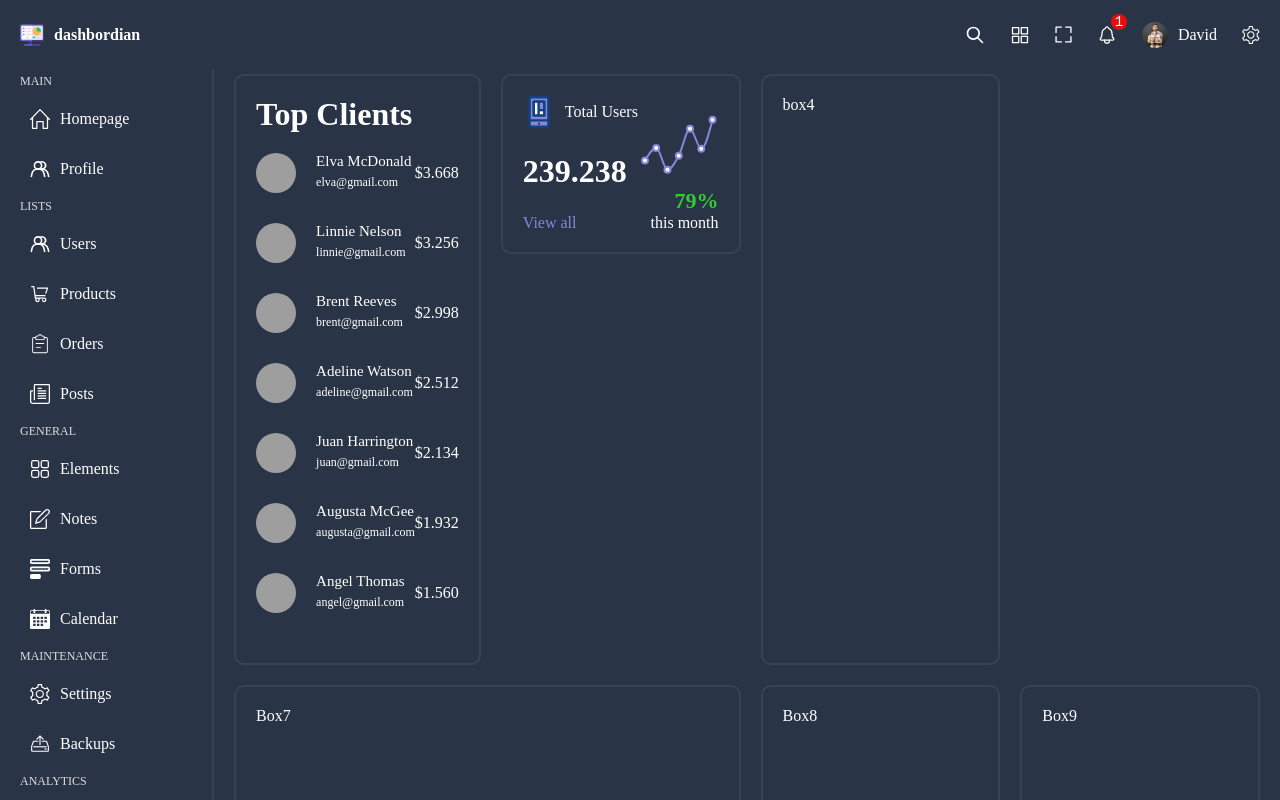
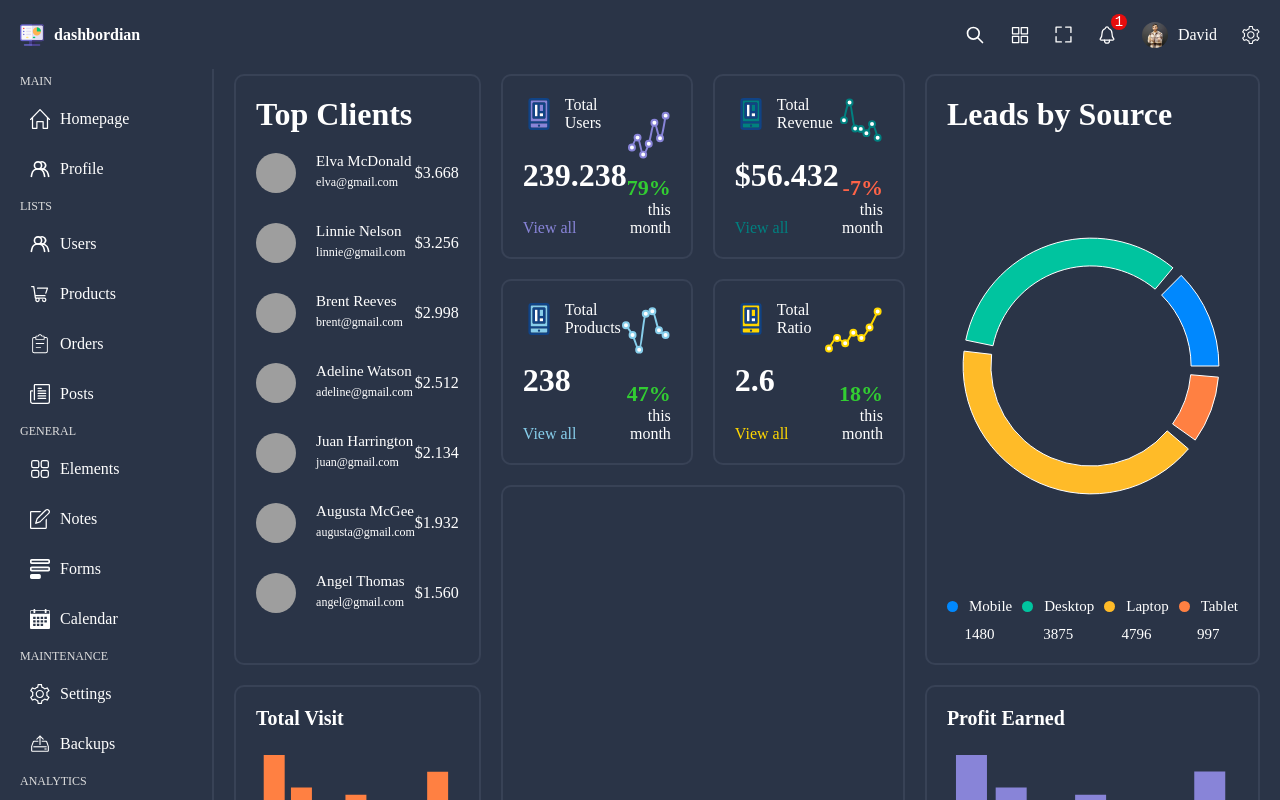
Before and after one commit to shahbazyyan/React_admin_dashboard, a React (Vite) app: page / in a window 1280 px wide. Shown: the top 800 px of the page. Built offline with nearby package versions, Linux system fonts and the light colour scheme; grey boxes are pictures that could not be loaded.

Commit message:
Created two barchartbox components and piechart component

```diff
--- /dev/null
+++ b/src/components/PieChartBox/PieChartBox.tsx
@@ -0,0 +1,57 @@
+import { Cell, Pie, PieChart, ResponsiveContainer, Tooltip } from 'recharts';
+import './piechartbox.scss';
+
+type Props = {
+  name: string;
+  value: number;
+  color: string;
+}[];
+
+const data: Props = [
+  { name: "Mobile", value: 1480, color: "#0088FE" },
+  { name: "Desktop", value: 3875, color: "#00C49F" },
+  { name: "Laptop", value: 4796, color: "#FFBB28" },
+  { name: "Tablet", value: 997, color: "#FF8042" },
+];
+
+function PieChartBox() {
+  return (
+    <div className='piechartbox'>
+    <h1>Leads by Source</h1>
+    <div className="chart">
+      <ResponsiveContainer width="99%" height={300}>
+      <PieChart>
+        <Tooltip
+        contentStyle={{background: "#fff" , borderRadius: "6px"}}
+        />
+        <Pie
+          data={data}
+          innerRadius={"72%"}
+          outerRadius={"92%"}
+          paddingAngle={5}
+          dataKey="value"
+        >
+          {data.map((item) => (
+            <Cell key={item.name}
+            fill={item.color} />
+          ))}
+        </Pie>
+        </PieChart>
+      </ResponsiveContainer>
+    </div>
+    <div className="options">
+        {data.map(item => (
+            <div className="option" key={item.name}>
+               <div className="title">
+                 <div className="dot" style={{backgroundColor: item.color}}/>
+                 <span>{item.name}</span>
+               </div>
+               <span>{item.value}</span>
+            </div>
+        ))}
+    </div>
+    </div>
+  )
+}
+
+export default PieChartBox
--- /dev/null
+++ b/src/components/PieChartBox/piechartbox.scss
@@ -0,0 +1,41 @@
+.piechartbox {
+    height: 100%;
+    display: flex;
+    flex-direction: column;
+    justify-content: space-between;
+
+    .chart {
+        display: flex;
+        justify-content: space-between;
+        align-items: center;
+        width: 100%;
+        height: 100%;
+    }
+
+    .options {
+        display: flex;
+        justify-content: space-between;
+        gap: 10px;
+        font-size: 15px;
+
+        .option {
+            display: flex;
+            flex-direction: column;
+            align-items: center;
+            gap: 11px;
+
+
+            .title {
+                display: flex;
+                gap: 11px;
+                align-items: center;
+
+                .dot {
+                    width: 11px;
+                    height: 11px;
+                    border-radius: 50%;
+                }
+            }
+        }
+    }
+}
--- /dev/null
+++ b/src/components/barchartbox/Barchartbox.tsx
@@ -0,0 +1,31 @@
+import { Bar, BarChart, ResponsiveContainer, Tooltip } from 'recharts';
+import './barchartbox.scss';
+
+interface Props {
+    title: string;
+    color: string;
+    dataKey: string
+    chartData: object[]
+}
+
+function Barchartbox(props: Props) {
+    return (
+        <div className='barchartbox'>
+            <h1>{props.title}</h1>
+            <div className="chart">
+            <ResponsiveContainer width="99%" height="100%">
+                <BarChart data={props.chartData}>
+                    <Tooltip
+                    contentStyle={{background: "#2a3447", borderRadius: "5px"}}
+                    labelStyle={{display: "none"}}
+                    cursor={{fill: "none"}}
+                    />
+                    <Bar dataKey={props.dataKey} fill={props.color} />
+                </BarChart>
+            </ResponsiveContainer>
+           </div>
+        </div>
+    )
+}
+
+export default Barchartbox
--- /dev/null
+++ b/src/components/barchartbox/barchartbox.scss
@@ -0,0 +1,12 @@
+.barchartbox {
+    width: 100%;
+    height: 100%;
+
+    h1 {
+        font-size: 20px;
+        margin-bottom: 20px;
+    }
+    .chart {
+       height: 140px;
+    }
+}
--- a/src/components/chartbox/chartbox.scss
+++ b/src/components/chartbox/chartbox.scss
@@ -30,6 +30,7 @@
             display: flex;
             flex-direction: column;
             text-align: right;
+            margin-top: 5px;
         }
         .percentage {
             font-weight: bold;
--- a/src/data.ts
+++ b/src/data.ts
@@ -191,49 +191,51 @@ export const menu = [
     title: "Total Products",
     number: "238",
     dataKey: "products",
-    percentage: 21,
+    percentage: 47,
     chartData: [
-      { name: "Sun", products: 400 },
-      { name: "Mon", products: 600 },
-      { name: "Tue", products: 500 },
-      { name: "Wed", products: 700 },
-      { name: "Thu", products: 400 },
-      { name: "Fri", products: 500 },
-      { name: "Sat", products: 450 },
+      { name: "Sun", products: 1261 },
+      { name: "Mon", products: 986 },
+      { name: "Tue", products: 569 },
+      { name: "Wed", products: 1589 },
+      { name: "Thu", products: 1658 },
+      { name: "Fri", products: 1120 },
+      { name: "Sat", products: 987 },
     ],
   };
+
   export const chartBoxRevenue = {
     color: "teal",
     icon: "/revenueIcon.svg",
     title: "Total Revenue",
     number: "$56.432",
     dataKey: "revenue",
-    percentage: -12,
+    percentage: -7,
     chartData: [
-      { name: "Sun", revenue: 400 },
-      { name: "Mon", revenue: 600 },
-      { name: "Tue", revenue: 500 },
-      { name: "Wed", revenue: 700 },
-      { name: "Thu", revenue: 400 },
-      { name: "Fri", revenue: 500 },
-      { name: "Sat", revenue: 450 },
+      { name: "Sun", revenue: 5620 },
+      { name: "Mon", revenue: 7856 },
+      { name: "Tue", revenue: 4560 },
+      { name: "Wed", revenue: 4520 },
+      { name: "Thu", revenue: 3980 },
+      { name: "Fri", revenue: 5123 },
+      { name: "Sat", revenue: 3410 },
     ],
   };
+
   export const chartBoxConversion = {
     color: "gold",
     icon: "/conversionIcon.svg",
     title: "Total Ratio",
     number: "2.6",
     dataKey: "ratio",
-    percentage: 12,
+    percentage: 18,
     chartData: [
-      { name: "Sun", ratio: 400 },
-      { name: "Mon", ratio: 600 },
-      { name: "Tue", ratio: 500 },
-      { name: "Wed", ratio: 700 },
-      { name: "Thu", ratio: 400 },
-      { name: "Fri", ratio: 500 },
-      { name: "Sat", ratio: 450 },
+      { name: "Sun", ratio: 40 },
+      { name: "Mon", ratio: 60 },
+      { name: "Tue", ratio: 50 },
+      { name: "Wed", ratio: 70 },
+      { name: "Thu", ratio: 60 },
+      { name: "Fri", ratio: 80 },
+      { name: "Sat", ratio: 110 },
     ],
   };
 
@@ -555,8 +557,6 @@ export const menu = [
     },
   ];
 
-
-
   export const singleUser = {
     id: 1,
     title: "John Doe",
--- a/src/pages/home/Home.tsx
+++ b/src/pages/home/Home.tsx
@@ -1,6 +1,8 @@
+import PieChartBox from '../../components/PieChartBox/PieChartBox';
+import Barchartbox from '../../components/barchartbox/Barchartbox';
 import Chartbox from '../../components/chartbox/Chartbox';
 import Topbox from '../../components/topbox/Topbox';
-import { chartBoxUser } from '../../data';
+import { barChartBoxRevenue, barChartBoxVisit, chartBoxConversion, chartBoxProduct, chartBoxRevenue, chartBoxUser } from '../../data';
 import './home.scss';
 
 function Home() {
@@ -10,13 +12,13 @@ function Home() {
           <Topbox/>
         </div>
         <div className="box box2"><Chartbox {...chartBoxUser} /></div>
-        {/* <div className="box box3"><Chartbox/></div> */}
-        <div className="box box4">box4</div>
-        {/* <div className="box box5"><Chartbox/></div>
-        <div className="box box6"><Chartbox/></div> */}
-        <div className="box box7">Box7</div>
-        <div className="box box8">Box8</div>
-        <div className="box box9">Box9</div>
+        <div className="box box3"><Chartbox {...chartBoxRevenue}/></div>
+        <div className="box box4"><PieChartBox/></div>
+        <div className="box box5"><Chartbox {...chartBoxProduct}/></div>
+        <div className="box box6"><Chartbox {...chartBoxConversion}/></div>
+        <div className="box box7"></div>
+        <div className="box box8"><Barchartbox {...barChartBoxVisit}/></div>
+        <div className="box box9"><Barchartbox {...barChartBoxRevenue}/></div>
     </div>
   )
 }
```
Also changed, not shown: src/components/composedchart/ComposedChart.tsx (added, +11 -0 lines), src/components/composedchart/composedchart.scss (added).
